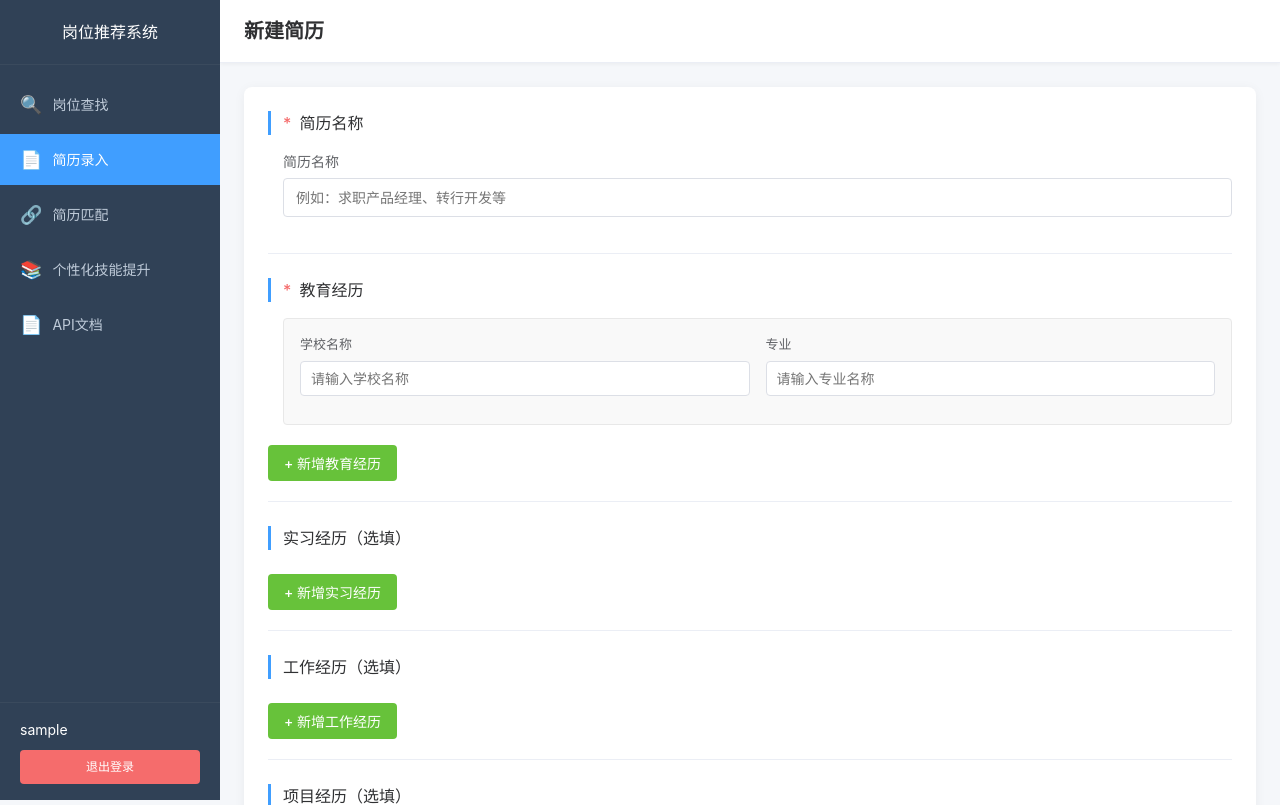
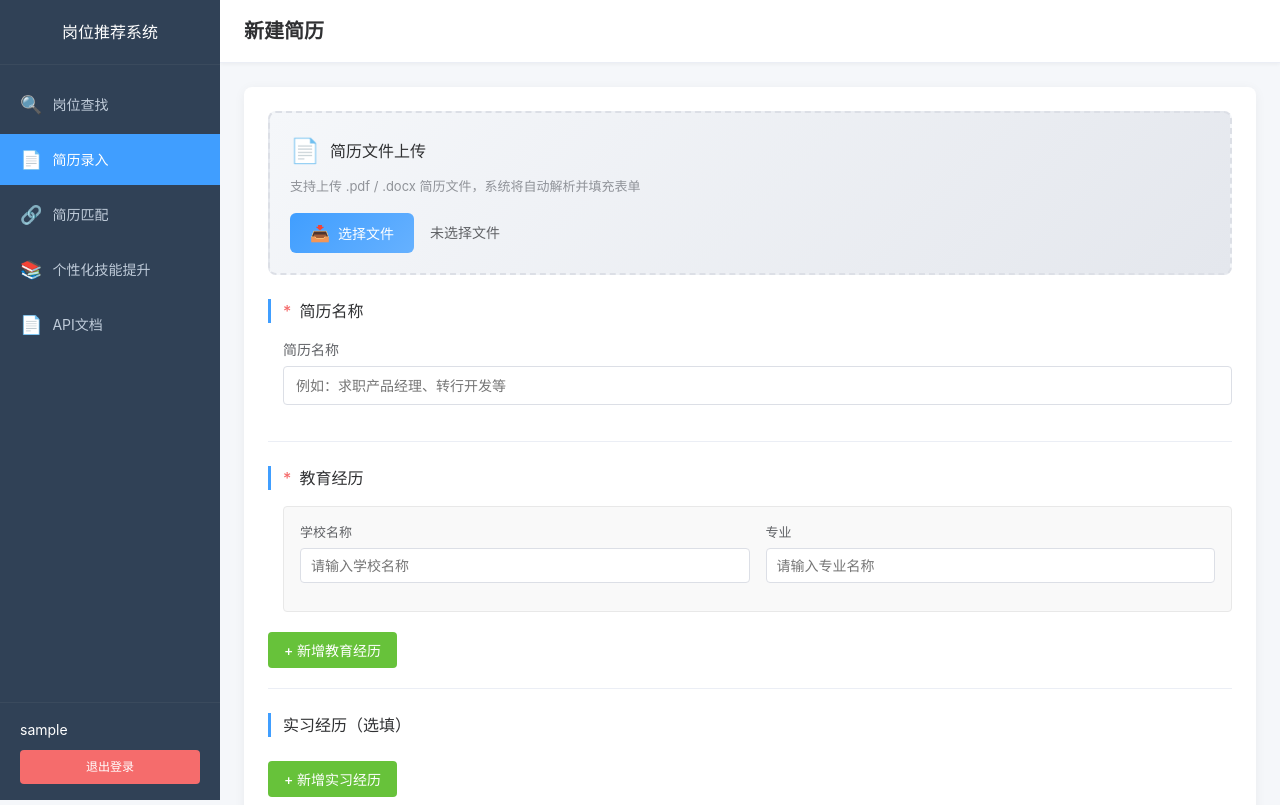
Before and after one commit to nfsqking/NLP-job-recommendation-system, a Flask app: page /resume/input in a window 1280 px wide. Shown: the top 805 px of the page. Run offline with Flask 3, Linux system fonts and the light colour scheme; the visitor is signed in with stand-in values (Sample User, id 1); data that the repository does not hold is empty.

Commit message:
新增PDF/DOCX简历解析功能

```diff
--- a/app/routes/resume.py
+++ b/app/routes/resume.py
@@ -6,14 +6,37 @@
 """
 
 import json
-from flask import Blueprint, render_template, redirect, url_for, flash, request, session, jsonify
+import io
+import re
+from flask import Blueprint, render_template, redirect, url_for, flash, request, session, jsonify, current_app
 from flask_login import login_required, current_user
+from werkzeug.utils import secure_filename
 from app import db
 from app.models import Resume
+
+try:
+    import pdfplumber
+    PDF_SUPPORT = True
+except ImportError:
+    PDF_SUPPORT = False
+
+try:
+    from docx import Document
+    DOCX_SUPPORT = True
+except ImportError:
+    DOCX_SUPPORT = False
+
+try:
+    from zai import ZhipuAiClient
+    GLM_SUPPORT = True
+except ImportError:
+    GLM_SUPPORT = False
 
 resume = Blueprint('resume', __name__)
 
 MAX_RESUME_COUNT = 3
+MAX_FILE_SIZE = 10 * 1024 * 1024
+ALLOWED_EXTENSIONS = {'pdf', 'docx'}
 
 
 def parse_list_data(data_list):
@@ -40,10 +63,10 @@ def prepare_resume_data(resume):
     if not resume:
         return {}
 
-    education_list = get_list_data(resume.education_school)
-    internship_list = get_list_data(resume.internship_company)
-    work_list = get_list_data(resume.work_company)
-    project_list = get_list_data(resume.project_name)
+    education_list = get_list_data(resume.education)
+    internship_list = get_list_data(resume.internship)
+    work_list = get_list_data(resume.work)
+    project_list = get_list_data(resume.project)
 
     return {
         'education': education_list if education_list else [{'school': '', 'major': ''}],
@@ -190,10 +213,10 @@ def input_resume():
             user_id=current_user.id,
             resume_name=resume_name,
             is_active=is_first_resume,
-            education_school=parse_list_data(education_list),
-            internship_company=parse_list_data(internship_list),
-            work_company=parse_list_data(work_list),
-            project_name=parse_list_data(project_list),
+            education=parse_list_data(education_list),
+            internship=parse_list_data(internship_list),
+            work=parse_list_data(work_list),
+            project=parse_list_data(project_list),
             skills=skills,
             self_evaluation=self_evaluation
         )
@@ -284,10 +307,10 @@ def edit_resume(resume_id):
         project_list = [{'name': n.strip(), 'content': c.strip()} for n, c in zip(project_names, project_contents) if n.strip() or c.strip()]
 
         existing_resume.resume_name = resume_name
-        existing_resume.education_school = parse_list_data(education_list)
-        existing_resume.internship_company = parse_list_data(internship_list)
-        existing_resume.work_company = parse_list_data(work_list)
-        existing_resume.project_name = parse_list_data(project_list)
+        existing_resume.education = parse_list_data(education_list)
+        existing_resume.internship = parse_list_data(internship_list)
+        existing_resume.work = parse_list_data(work_list)
+        existing_resume.project = parse_list_data(project_list)
         existing_resume.skills = skills
         existing_resume.self_evaluation = self_evaluation
 
@@ -309,10 +332,10 @@ def detail_resume(resume_id):
         flash('简历不存在', 'danger')
         return redirect(url_for('resume.list_resumes'))
 
-    education_list = get_list_data(resume.education_school)
-    internship_list = get_list_data(resume.internship_company)
-    work_list = get_list_data(resume.work_company)
-    project_list = get_list_data(resume.project_name)
+    education_list = get_list_data(resume.education)
+    internship_list = get_list_data(resume.internship)
+    work_list = get_list_data(resume.work)
+    project_list = get_list_data(resume.project)
 
     current_resume_id = get_current_resume_id()
 
@@ -392,3 +415,292 @@ def api_list_resumes():
         'resumes': [r.to_dict() for r in resumes],
         'current_resume_id': current_resume_id
     })
+
+
+def allowed_file(filename):
+    """检查文件扩展名是否合法"""
+    return '.' in filename and filename.rsplit('.', 1)[1].lower() in ALLOWED_EXTENSIONS
+
+
+def extract_text_from_pdf(file_stream):
+    """从PDF文件中提取文本"""
+    if not PDF_SUPPORT:
+        raise Exception("PDF解析库未安装")
+
+    try:
+        text_parts = []
+        with pdfplumber.open(file_stream) as pdf:
+            for page in pdf.pages:
+                page_text = page.extract_text()
+                if page_text:
+                    text_parts.append(page_text)
+
+        return '\n'.join(text_parts)
+    except Exception as e:
+        raise Exception(f"PDF解析失败: {str(e)}")
+
+
+def extract_text_from_docx(file_stream):
+    """从DOCX文件中提取文本"""
+    if not DOCX_SUPPORT:
+        raise Exception("DOCX解析库未安装")
+
+    try:
+        doc = Document(file_stream)
+        text_parts = []
+        for paragraph in doc.paragraphs:
+            if paragraph.text.strip():
+                text_parts.append(paragraph.text.strip())
+
+        for table in doc.tables:
+            for row in table.rows:
+                row_text = []
+                for cell in row.cells:
+                    if cell.text.strip():
+                        row_text.append(cell.text.strip())
+                if row_text:
+                    text_parts.append(' '.join(row_text))
+
+        return '\n'.join(text_parts)
+    except Exception as e:
+        raise Exception(f"DOCX解析失败: {str(e)}")
+
+
+def extract_resume_info_with_glm(text, api_key):
+    """使用GLM-4.7-FLASH提取简历结构化信息"""
+    if not GLM_SUPPORT:
+        raise Exception("GLM SDK未安装")
+
+    prompt = f"""你是专业简历信息提取助手，严格根据用户提供的简历原文，提取信息并输出**严格JSON**，**禁止编造、禁止脑补、禁止空字段填空、禁止返回解释**。
+字段如下：
+{{
+  "resume_name": "简历名称，字符串",
+  "education": "教育经历JSON数组，每项包含school和major字段",
+  "internship": "实习经历JSON数组，每项包含company、position、content字段",
+  "work": "工作经历JSON数组，每项包含company、position、content字段",
+  "project": "项目经历JSON数组，每项包含name、content字段",
+  "skills": "技能，必填，多技能用分号分隔",
+  "self_evaluation": "自我评价，必填，字符串"
+}}
+
+规则：
+- education、internship、work、project 字段必须是JSON数组格式
+- 无信息则返回空数组 []，不要写"无""未知"
+- 严格JSON，无多余文字、无Markdown、无解释
+- 不要修改原文意思，只提取、整理
+
+示例输出：
+{{
+  "resume_name": "张三的简历",
+  "education": [{{"school": "北京大学", "major": "计算机科学"}}],
+  "internship": [{{"company": "腾讯", "position": "后端实习生", "content": "参与XX项目开发"}}],
+  "work": [],
+  "project": [{{"name": "电商系统", "content": "负责订单模块开发"}}],
+  "skills": "Python;Java;MySQL",
+  "self_evaluation": "热爱技术，学习能力强"
+}}
+
+=== 简历原文 ===
+{text}
+"""
+
+    try:
+        client = ZhipuAiClient(api_key=api_key)
+
+        response = client.chat.completions.create(
+            model="glm-4.7-flash",
+            messages=[
+                {"role": "user", "content": prompt}
+            ],
+            thinking={
+                "type": "disabled",
+            },
+            max_tokens=4096,
+            temperature=0.1
+        )
+
+        if response and hasattr(response, 'choices') and len(response.choices) > 0:
+            content = response.choices[0].message.content
+            return content
+        else:
+            raise Exception("GLM返回格式异常")
+
+    except Exception as e:
+        raise Exception(f"GLM调用失败: {str(e)}")
+
+
+def parse_glm_response(response_text):
+    """解析GLM返回的JSON"""
+    try:
+        json_match = re.search(r'\{[\s\S]*\}', response_text)
+        if json_match:
+            json_str = json_match.group(0)
+            data = json.loads(json_str)
+
+            result = {
+                'resume_name': data.get('resume_name', ''),
+                'education': data.get('education', []),
+                'internship': data.get('internship', []),
+                'work': data.get('work', []),
+                'project': data.get('project', []),
+                'skills': data.get('skills', ''),
+                'self_evaluation': data.get('self_evaluation', '')
+            }
+
+            return result
+        else:
+            raise Exception("未找到有效JSON")
+    except json.JSONDecodeError as e:
+        raise Exception(f"JSON解析失败: {str(e)}")
+
+
+def convert_to_form_data(extracted_data):
+    """将提取的数据转换为表单格式"""
+    form_data = {
+        'resume_name': extracted_data.get('resume_name', ''),
+        'education': extracted_data.get('education', []),
+        'internship': extracted_data.get('internship', []),
+        'work': extracted_data.get('work', []),
+        'project': extracted_data.get('project', []),
+        'skills': extracted_data.get('skills', ''),
+        'self_evaluation': extracted_data.get('self_evaluation', '')
+    }
+
+    if not form_data['education']:
+        form_data['education'].append({'school': '', 'major': ''})
+
+    return form_data
+
+
+@resume.route('/api/parse', methods=['POST'])
+@login_required
+def api_parse_resume():
+    """解析简历文件API"""
+    try:
+        if 'file' not in request.files:
+            return jsonify({
+                'success': False,
+                'message': '未选择文件'
+            })
+
+        file = request.files['file']
+
+        if file.filename == '':
+            return jsonify({
+                'success': False,
+                'message': '未选择文件'
+            })
+
+        if not allowed_file(file.filename):
+            return jsonify({
+                'success': False,
+                'message': '不支持的文件格式，请上传 .pdf 或 .docx 文件'
+            })
+
+        file.seek(0, 2)
+        file_size = file.tell()
+        file.seek(0)
+
+        if file_size > MAX_FILE_SIZE:
+            return jsonify({
+                'success': False,
+                'message': f'文件过大，请上传小于 {MAX_FILE_SIZE // (1024*1024)}MB 的文件'
+            })
+
+        file_ext = file.filename.rsplit('.', 1)[1].lower()
+
+        try:
+            file_stream = io.BytesIO(file.read())
+
+            if file_ext == 'pdf':
+                if not PDF_SUPPORT:
+                    return jsonify({
+                        'success': False,
+                        'message': 'PDF解析库未安装，请联系管理员'
+                    })
+                text = extract_text_from_pdf(file_stream)
+            elif file_ext == 'docx':
+                if not DOCX_SUPPORT:
+                    return jsonify({
+                        'success': False,
+                        'message': 'DOCX解析库未安装，请联系管理员'
+                    })
+                text = extract_text_from_docx(file_stream)
+            else:
+                return jsonify({
+                    'success': False,
+                    'message': '不支持的文件格式'
+                })
+
+            if not text or not text.strip():
+                return jsonify({
+                    'success': False,
+                    'message': '未提取到有效文本，请检查文件内容'
+                })
+
+            print(f"[简历解析] 成功提取文本，长度: {len(text)} 字符")
+
+        except Exception as e:
+            print(f"[简历解析] 文件解析异常: {str(e)}")
+            return jsonify({
+                'success': False,
+                'message': f'文件解析失败: {str(e)}'
+            })
+
+        api_key = current_app.config.get('ZHIPU_API_KEY', '')
+        if not api_key:
+            return jsonify({
+                'success': False,
+                'message': '系统未配置API_KEY，请联系管理员'
+            })
+
+        if not GLM_SUPPORT:
+            return jsonify({
+                'success': False,
+                'message': 'GLM SDK未安装，请联系管理员'
+            })
+
+        try:
+            print("[简历解析] 开始调用GLM-4.7-FLASH...")
+            glm_response = extract_resume_info_with_glm(text, api_key)
+            print(f"[简历解析] GLM返回: {glm_response[:200]}..." if len(glm_response) > 200 else f"[简历解析] GLM返回: {glm_response}")
+
+            extracted_data = parse_glm_response(glm_response)
+            form_data = convert_to_form_data(extracted_data)
+
+            return jsonify({
+                'success': True,
+                'message': '解析成功',
+                'data': form_data
+            })
+
+        except Exception as e:
+            error_msg = str(e)
+            print(f"[简历解析] GLM调用异常: {error_msg}")
+
+            if 'JSON' in error_msg or '解析' in error_msg:
+                try:
+                    print("[简历解析] 尝试重新调用GLM...")
+                    glm_response = extract_resume_info_with_glm(text, api_key)
+                    extracted_data = parse_glm_response(glm_response)
+                    form_data = convert_to_form_data(extracted_data)
+
+                    return jsonify({
+                        'success': True,
+                        'message': '解析成功',
+                        'data': form_data
+                    })
+                except Exception as retry_e:
+                    print(f"[简历解析] 重试失败: {str(retry_e)}")
+
+            return jsonify({
+                'success': False,
+                'message': f'AI解析失败: {error_msg}'
+            })
+
+    except Exception as e:
+        print(f"[简历解析] 未捕获异常: {str(e)}")
+        return jsonify({
+            'success': False,
+            'message': f'服务器内部错误: {str(e)}'
+        })
--- a/app/static/css/resume.css
+++ b/app/static/css/resume.css
@@ -5,6 +5,111 @@
     border-radius: 8px;
     box-shadow: 0 2px 12px rgba(0, 0, 0, 0.05);
     padding: 24px;
+}
+
+.upload-section {
+    background: linear-gradient(135deg, #f5f7fa 0%, #e4e7ed 100%);
+    border-radius: 8px;
+    padding: 20px;
+    margin-bottom: 24px;
+    border: 2px dashed #dcdfe6;
+    transition: all 0.3s ease;
+}
+
+.upload-section:hover {
+    border-color: #409eff;
+    background: linear-gradient(135deg, #ecf5ff 0%, #e4e7ed 100%);
+}
+
+.upload-header {
+    display: flex;
+    align-items: center;
+    gap: 10px;
+    margin-bottom: 8px;
+}
+
+.upload-icon {
+    font-size: 24px;
+}
+
+.upload-title {
+    font-size: 16px;
+    font-weight: 500;
+    color: #303133;
+}
+
+.upload-hint {
+    color: #909399;
+    font-size: 13px;
+    margin-bottom: 16px;
+}
+
+.upload-area {
+    display: flex;
+    align-items: center;
+    gap: 16px;
+}
+
+.btn-upload {
+    display: inline-flex;
+    align-items: center;
+    gap: 8px;
+    padding: 10px 20px;
+    background: linear-gradient(135deg, #409eff 0%, #66b1ff 100%);
+    color: #fff;
+    border: none;
+    border-radius: 6px;
+    cursor: pointer;
+    font-size: 14px;
+    transition: all 0.3s ease;
+}
+
+.btn-upload:hover {
+    background: linear-gradient(135deg, #66b1ff 0%, #409eff 100%);
+    transform: translateY(-1px);
+    box-shadow: 0 4px 12px rgba(64, 158, 255, 0.3);
+}
+
+.btn-icon {
+    font-size: 16px;
+}
+
+.file-name {
+    color: #606266;
+    font-size: 14px;
+}
+
+.upload-progress {
+    margin-top: 16px;
+}
+
+.progress-bar {
+    width: 100%;
+    height: 6px;
+    background: #e4e7ed;
+    border-radius: 3px;
+    overflow: hidden;
+    margin-bottom: 8px;
+}
+
+.progress-fill {
+    height: 100%;
+    background: linear-gradient(90deg, #409eff, #67c23a);
+    border-radius: 3px;
+    width: 0%;
+    transition: width 0.3s ease;
+    animation: progressPulse 1.5s ease-in-out infinite;
+}
+
+@keyframes progressPulse {
+    0% { opacity: 0.8; }
+    50% { opacity: 1; }
+    100% { opacity: 0.8; }
+}
+
+.progress-text {
+    color: #909399;
+    font-size: 13px;
 }
 
 .resume-form .form-section {
--- a/app/static/js/resume.js
+++ b/app/static/js/resume.js
@@ -108,6 +108,11 @@ function updateDeleteButtons(type) {
     }
 }
 
+function clearContainer(type) {
+    var container = document.getElementById(type + '-container');
+    container.innerHTML = '';
+}
+
 function loadData() {
     var data = typeof resumeData !== 'undefined' ? resumeData : {};
 
@@ -156,8 +161,158 @@ function loadData() {
     }
 }
 
+function fillFormWithData(data) {
+    if (!data) return;
+
+    if (data.resume_name) {
+        document.getElementById('resume_name').value = data.resume_name;
+    }
+
+    clearContainer('education');
+    clearContainer('internship');
+    clearContainer('work');
+    clearContainer('project');
+
+    if (data.education && data.education.length > 0) {
+        data.education.forEach(function(item) {
+            addItem('education');
+            var container = document.getElementById('education-container');
+            var lastItem = container.lastElementChild;
+            lastItem.querySelector('input[name="education_school"]').value = item.school || '';
+            lastItem.querySelector('input[name="education_major"]').value = item.major || '';
+        });
+    } else {
+        addItem('education');
+    }
+
+    if (data.internship && data.internship.length > 0) {
+        data.internship.forEach(function(item) {
+            addItem('internship');
+            var container = document.getElementById('internship-container');
+            var lastItem = container.lastElementChild;
+            lastItem.querySelector('input[name="internship_company"]').value = item.company || '';
+            lastItem.querySelector('input[name="internship_position"]').value = item.position || '';
+            lastItem.querySelector('textarea[name="internship_content"]').value = item.content || '';
+        });
+    }
+
+    if (data.work && data.work.length > 0) {
+        data.work.forEach(function(item) {
+            addItem('work');
+            var container = document.getElementById('work-container');
+            var lastItem = container.lastElementChild;
+            lastItem.querySelector('input[name="work_company"]').value = item.company || '';
+            lastItem.querySelector('input[name="work_position"]').value = item.position || '';
+            lastItem.querySelector('textarea[name="work_content"]').value = item.content || '';
+        });
+    }
+
+    if (data.project && data.project.length > 0) {
+        data.project.forEach(function(item) {
+            addItem('project');
+            var container = document.getElementById('project-container');
+            var lastItem = container.lastElementChild;
+            lastItem.querySelector('input[name="project_name"]').value = item.name || '';
+            lastItem.querySelector('textarea[name="project_content"]').value = item.content || '';
+        });
+    }
+
+    if (data.skills) {
+        document.getElementById('skills').value = data.skills;
+    }
+
+    if (data.self_evaluation) {
+        document.getElementById('self_evaluation').value = data.self_evaluation;
+    }
+}
+
+function initFileUpload() {
+    var uploadBtn = document.getElementById('uploadBtn');
+    var fileInput = document.getElementById('resumeFile');
+    var fileName = document.getElementById('fileName');
+    var uploadProgress = document.getElementById('uploadProgress');
+    var progressFill = document.getElementById('progressFill');
+    var progressText = document.getElementById('progressText');
+
+    if (!uploadBtn || !fileInput) return;
+
+    uploadBtn.addEventListener('click', function() {
+        fileInput.click();
+    });
+
+    fileInput.addEventListener('change', function() {
+        var file = fileInput.files[0];
+        if (!file) return;
+
+        var ext = file.name.split('.').pop().toLowerCase();
+        if (ext !== 'pdf' && ext !== 'docx') {
+            alert('请上传 .pdf 或 .docx 格式的文件');
+            fileInput.value = '';
+            return;
+        }
+
+        if (file.size > 10 * 1024 * 1024) {
+            alert('文件大小不能超过 10MB');
+            fileInput.value = '';
+            return;
+        }
+
+        fileName.textContent = file.name;
+        uploadProgress.style.display = 'block';
+        progressFill.style.width = '30%';
+        progressText.textContent = '正在解析文件...';
+
+        var formData = new FormData();
+        formData.append('file', file);
+
+        fetch('/resume/api/parse', {
+            method: 'POST',
+            body: formData
+        })
+        .then(function(response) {
+            return response.json();
+        })
+        .then(function(data) {
+            if (data.success) {
+                progressFill.style.width = '100%';
+                progressText.textContent = '解析成功！';
+
+                setTimeout(function() {
+                    uploadProgress.style.display = 'none';
+                    progressFill.style.width = '0%';
+                }, 1500);
+
+                fillFormWithData(data.data);
+            } else {
+                progressFill.style.width = '100%';
+                progressFill.style.background = '#f56c6c';
+                progressText.textContent = data.message || '解析失败';
+
+                setTimeout(function() {
+                    uploadProgress.style.display = 'none';
+                    progressFill.style.width = '0%';
+                    progressFill.style.background = '';
+                }, 3000);
+            }
+        })
+        .catch(function(error) {
+            console.error('Error:', error);
+            progressFill.style.width = '100%';
+            progressFill.style.background = '#f56c6c';
+            progressText.textContent = '网络错误，请重试';
+
+            setTimeout(function() {
+                uploadProgress.style.display = 'none';
+                progressFill.style.width = '0%';
+                progressFill.style.background = '';
+            }, 3000);
+        });
+    });
+}
+
 document.addEventListener('DOMContentLoaded', function() {
     loadData();
+    initFileUpload();
 
     var resumeForm = document.getElementById('resumeForm');
     var resetBtn = document.getElementById('resetBtn');
@@ -173,6 +328,12 @@ document.addEventListener('DOMContentLoaded', function() {
 
                 document.getElementById('skills').value = '';
                 document.getElementById('self_evaluation').value = '';
+                document.getElementById('resume_name').value = '';
+
+                var fileInput = document.getElementById('resumeFile');
+                var fileName = document.getElementById('fileName');
+                if (fileInput) fileInput.value = '';
+                if (fileName) fileName.textContent = '未选择文件';
 
                 addItem('education');
             }
--- a/app/templates/login.html
+++ b/app/templates/login.html
@@ -72,7 +72,7 @@
         </form>
 
         <div class="login-footer">
-            <p>&copy; 2024 岗位推荐系统 All Rights Reserved</p>
+            <p>&copy; 岗位推荐系统 All Rights Reserved</p>
         </div>
     </div>
 </div>
--- a/app/templates/resume/resume_input.html
+++ b/app/templates/resume/resume_input.html
@@ -64,6 +64,28 @@
 
         <div class="content-wrapper">
             <div class="resume-form-container">
+                <div class="upload-section">
+                    <div class="upload-header">
+                        <span class="upload-icon">&#128196;</span>
+                        <span class="upload-title">简历文件上传</span>
+                    </div>
+                    <p class="upload-hint">支持上传 .pdf / .docx 简历文件，系统将自动解析并填充表单</p>
+                    <div class="upload-area" id="uploadArea">
+                        <input type="file" id="resumeFile" accept=".pdf,.docx" style="display: none;">
+                        <button type="button" class="btn btn-upload" id="uploadBtn">
+                            <span class="btn-icon">&#128229;</span>
+                            选择文件
+                        </button>
+                        <span class="file-name" id="fileName">未选择文件</span>
+                    </div>
+                    <div class="upload-progress" id="uploadProgress" style="display: none;">
+                        <div class="progress-bar">
+                            <div class="progress-fill" id="progressFill"></div>
+                        </div>
+                        <span class="progress-text" id="progressText">正在解析...</span>
+                    </div>
+                </div>
+
                 <form method="POST" action="{% if resume %}{{ url_for('resume.edit_resume', resume_id=resume.id) }}{% else %}{{ url_for('resume.input_resume') }}{% endif %}" class="resume-form" id="resumeForm">
 
                     <div class="form-section">
--- a/config.py
+++ b/config.py
@@ -12,7 +12,7 @@ basedir = os.path.abspath(os.path.dirname(__file__))
 class Config:
     """基础配置类"""
 
-    SECRET_KEY = os.environ.get('SECRET_KEY') or 'dev-secret-key-change-in-production-2024'
+    SECRET_KEY = os.environ.get('SECRET_KEY') or 'dev-secret-key-change-in-production-2026'
 
     WTF_CSRF_ENABLED = False
 
--- a/requirements.txt
+++ b/requirements.txt
@@ -11,3 +11,6 @@ selenium==4.15.2
 urllib3==2.1.0
 sentence-transformers>=2.2.0
 numpy>=1.21.0
+PyPDF2>=3.0.0
+pdfplumber>=0.10.0
+python-docx>=1.0.0
```
Also changed, not shown: app/models/resume.py (+8 -23 lines), app/routes/match.py (+16 -29 lines), app/routes/skill_improvement.py (+16 -16 lines), app.db.
